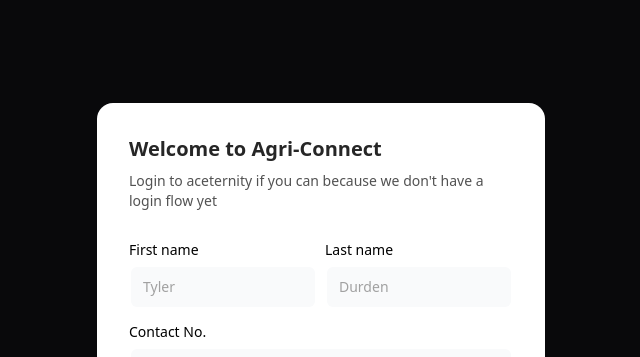
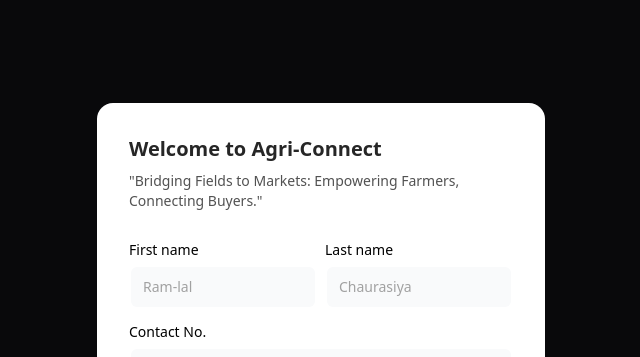
Before and after one commit to vishalbarai007/SVKM-Farmers-Platform, a React (Vite) app in the folder frontend/: page /login in a window 1280 px wide. Shown: the top 357 px of the page, without its empty margins (319-959 px from the left). Built offline with nearby package versions, Linux system fonts and the light colour scheme.

Commit message:
Fixed bugs.

```diff
--- a/frontend/src/Components/Aceternity/Main/SigninForm.jsx
+++ b/frontend/src/Components/Aceternity/Main/SigninForm.jsx
@@ -21,8 +21,7 @@ export function SigninFormDemo() {
                 Welcome to Agri-Connect
             </h2>
             <p className="text-neutral-600 text-sm max-w-sm mt-2 dark:text-neutral-300">
-                Login to aceternity if you can because we don&apos;t have a login flow
-                yet
+                "Bridging Fields to Markets: Empowering Farmers, Connecting Buyers."
             </p>
             <form className="my-8" onSubmit={handleSubmit}>
                 <div
--- a/frontend/src/Components/Aceternity/Main/SignupForm.jsx
+++ b/frontend/src/Components/Aceternity/Main/SignupForm.jsx
@@ -37,7 +37,7 @@ export function SignupFormDemo() {
         Welcome to Agri-Connect
       </h2>
       <p className="text-neutral-600 text-sm max-w-sm mt-2 dark:text-neutral-300">
-        Login to aceternity if you can because we don&apos;t have a login flow yet
+        "Bridging Fields to Markets: Empowering Farmers, Connecting Buyers."
       </p>
       <form className="my-8" onSubmit={handleSubmit}>
         <div className="flex flex-col md:flex-row space-y-2 md:space-y-0 md:space-x-2 mb-4">
@@ -45,7 +45,7 @@ export function SignupFormDemo() {
             <Label htmlFor="firstname">First name</Label>
             <Input
               id="firstname"
-              placeholder="Tyler"
+              placeholder="Ram-lal"
               type="text"
               value={formData.firstname}
               onChange={handleChange}
@@ -55,7 +55,7 @@ export function SignupFormDemo() {
             <Label htmlFor="lastname">Last name</Label>
             <Input
               id="lastname"
-              placeholder="Durden"
+              placeholder="Chaurasiya"
               type="text"
               value={formData.lastname}
               onChange={handleChange}
--- a/frontend/src/Pages/Login.tsx
+++ b/frontend/src/Pages/Login.tsx
@@ -43,17 +43,12 @@ const Login = () => {
 
     return (
       <div className="h-screen w-full bg-zinc-950 flex justify-center items-center flex-col -z-30">
-        {/* <BackgroundBeamsWithCollision children={undefined} /> */}
         <SigninFormDemo />
         <p
-          className="
-    absolute text-white
-     bottom-[20%]
-    sm:bottom-[20%]
-     md:bottom-[15%]
-    xl:bottom-[17%]
-    z-50
-  "
+          className="text-white absolute z-20  bottom-[6%]
+     sm:bottom-[20%]
+     md:bottom-[10%]
+     xl:bottom-[13%] "
         >
           Already have Account?{" "}
           <a
```
